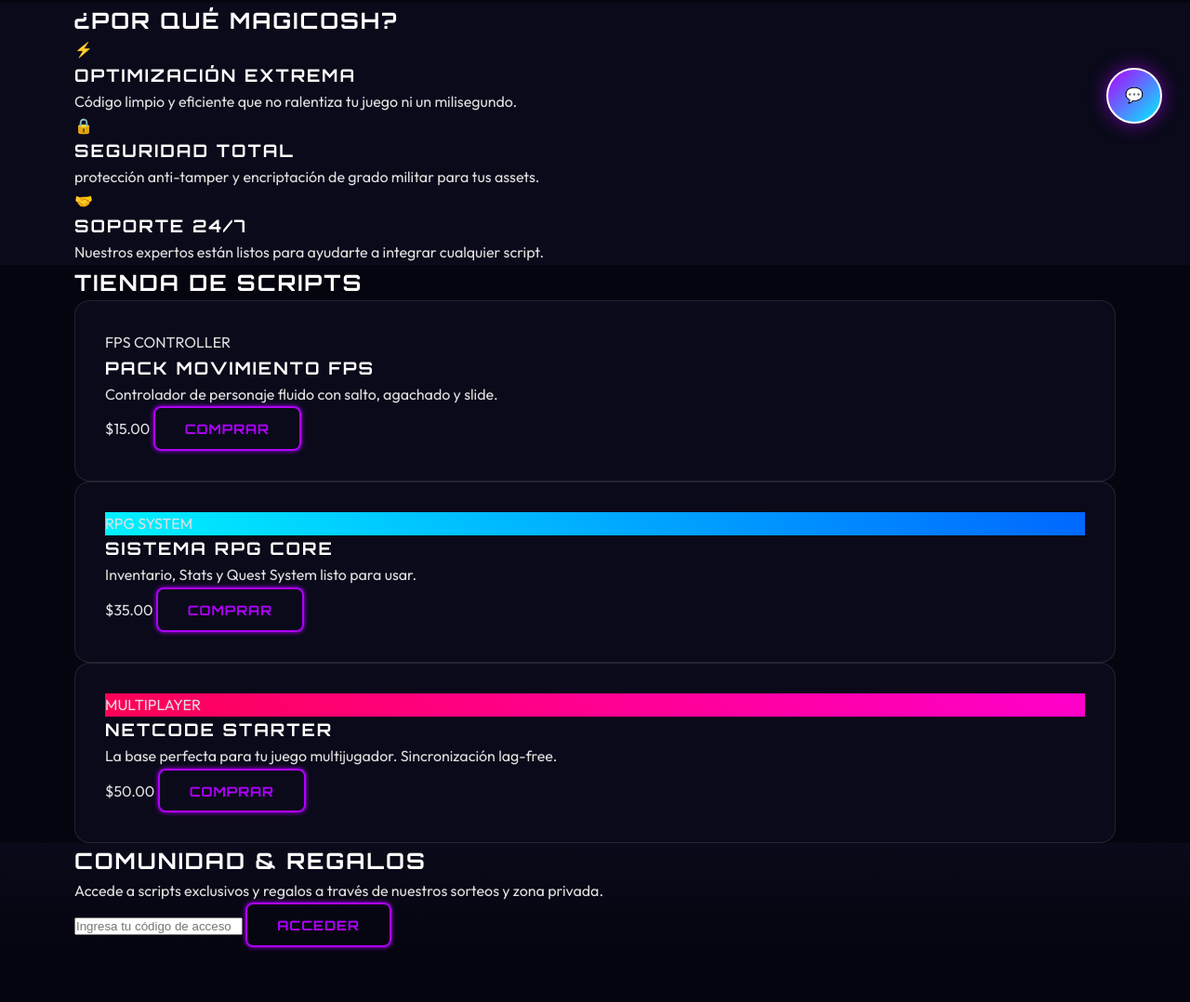
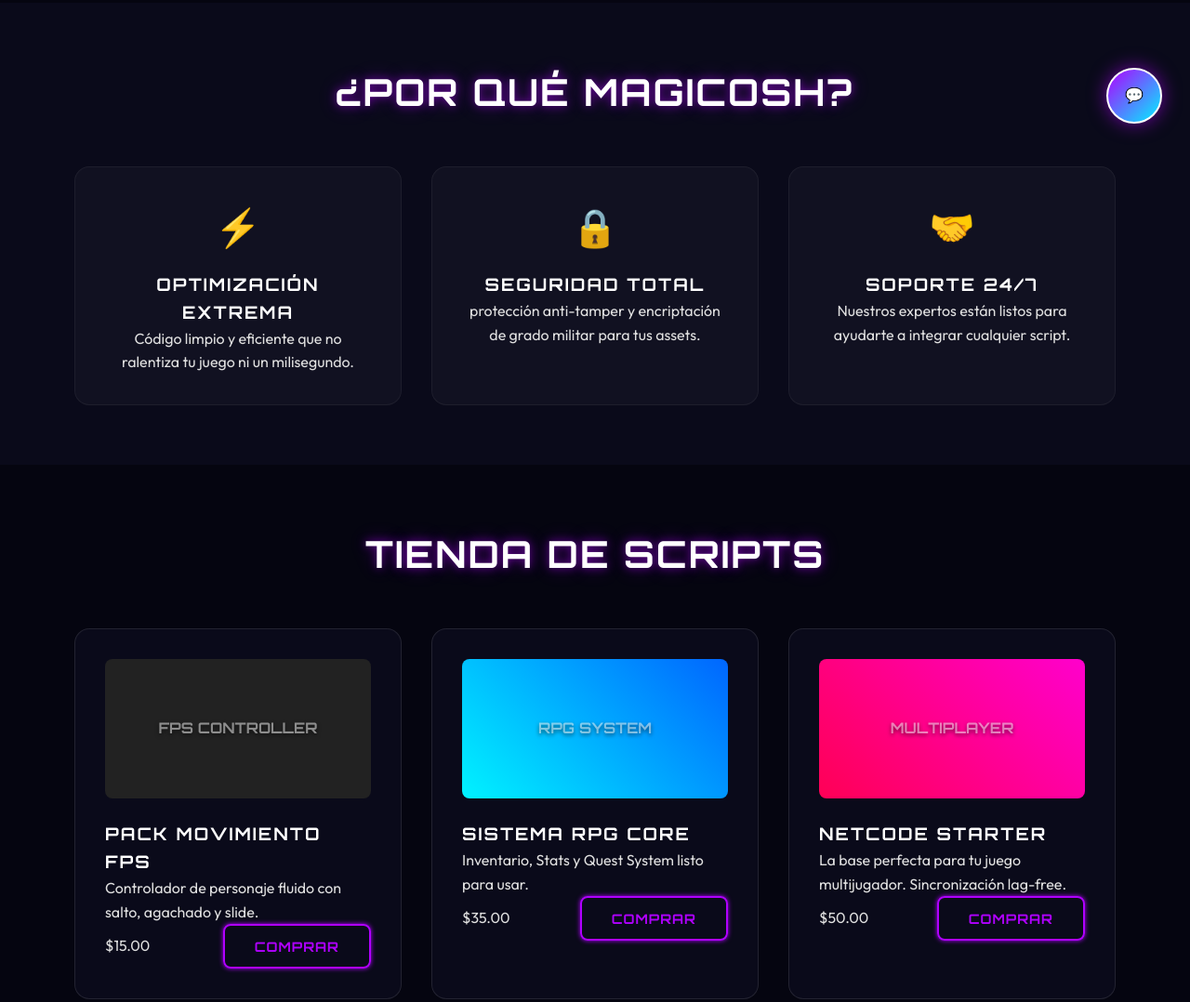
Before and after one commit to OshpaGame/MagicOsh, a website with bundled scripts: page public_html/index.html in a window 1280 px wide. Shown: the part 637-1715 px from the top of the page at 93% size. Built offline with nearby package versions, Linux system fonts and the light colour scheme.

Commit message:
Fix: Restore missing grid and utility classes in main.css

```diff
--- a/public_html/css/main.css
+++ b/public_html/css/main.css
@@ -58,6 +58,30 @@ img {
     text-shadow: 0 0 20px rgba(176, 0, 255, 0.2);
 }
 
+.section-padding {
+    padding: var(--spacing-lg) 0;
+}
+
+.section-title {
+    text-align: center;
+    margin-bottom: 3rem;
+}
+
+.section-title h2 {
+    font-size: 2.5rem;
+    color: #fff;
+    text-shadow: var(--glow-primary);
+}
+
+/* Grid Layouts - THE MISSING PIECE */
+.grid-3 {
+    display: grid;
+    grid-template-columns: repeat(auto-fit, minmax(300px, 1fr));
+    gap: 2rem;
+    margin-top: 2rem;
+}
+
+/* Button Styles */
 .btn {
     display: inline-block;
     padding: 0.8rem 2rem;
@@ -97,6 +121,28 @@ img {
     box-shadow: 0 0 10px var(--color-neon-secondary) inset;
 }
 
+/* Card Styles (Used in Grid) */
+.feature-card {
+    background: rgba(255, 255, 255, 0.03);
+    padding: 2rem;
+    border-radius: var(--border-radius-md);
+    border: 1px solid rgba(255, 255, 255, 0.05);
+    transition: var(--transition-normal);
+    text-align: center;
+}
+
+.feature-card:hover {
+    transform: translateY(-5px);
+    background: rgba(255, 255, 255, 0.05);
+    border-color: var(--color-neon-secondary);
+}
+
+.feature-icon {
+    font-size: 2.5rem;
+    margin-bottom: 1rem;
+    display: block;
+}
+
 /* Store Styles */
 .store-grid {
     display: grid;
@@ -107,7 +153,7 @@ img {
 
 .product-card {
     background: var(--color-bg-surface);
-    border: 1px solid rgba(255,255,255,0.1);
+    border: 1px solid rgba(255, 255, 255, 0.1);
     border-radius: var(--border-radius-md);
     padding: 2rem;
     position: relative;
@@ -142,6 +188,20 @@ img {
     color: var(--color-neon-secondary);
 }
 
+.product-image {
+    height: 150px;
+    background: #222;
+    border-radius: var(--border-radius-sm);
+    margin-bottom: 1.5rem;
+    display: flex;
+    align-items: center;
+    justify-content: center;
+    font-family: var(--font-display);
+    font-weight: bold;
+    color: rgba(255, 255, 255, 0.5);
+    text-shadow: 0 2px 4px rgba(0, 0, 0, 0.5);
+}
+
 .product-title {
     font-size: 1.5rem;
     margin-bottom: 0.5rem;
@@ -155,14 +215,43 @@ img {
     flex-grow: 1;
 }
 
+.product-meta {
+    display: flex;
+    justify-content: space-between;
+    align-items: center;
+    margin-top: auto;
+}
+
 .product-price {
     font-family: var(--font-display);
-    font-size: 2rem;
+    font-size: 1.5rem;
     color: #fff;
-    margin-bottom: 1.5rem;
 }
 
-.product-price span {
-    font-size: 1rem;
-    color: var(--color-text-muted);
+/* CTA Box */
+.cta-box {
+    background: rgba(176, 0, 255, 0.1);
+    border: 1px solid var(--color-neon-primary);
+    border-radius: var(--border-radius-lg);
+    padding: 4rem;
+    text-align: center;
+    position: relative;
+    overflow: hidden;
 }
+
+.access-form {
+    display: flex;
+    justify-content: center;
+    gap: 1rem;
+    margin-top: 2rem;
+    flex-wrap: wrap;
+}
+
+.access-form input {
+    background: rgba(0, 0, 0, 0.3);
+    border: 1px solid rgba(255, 255, 255, 0.2);
+    padding: 0.8rem 1.5rem;
+    border-radius: var(--border-radius-sm);
+    color: #fff;
+    min-width: 300px;
+}
```
